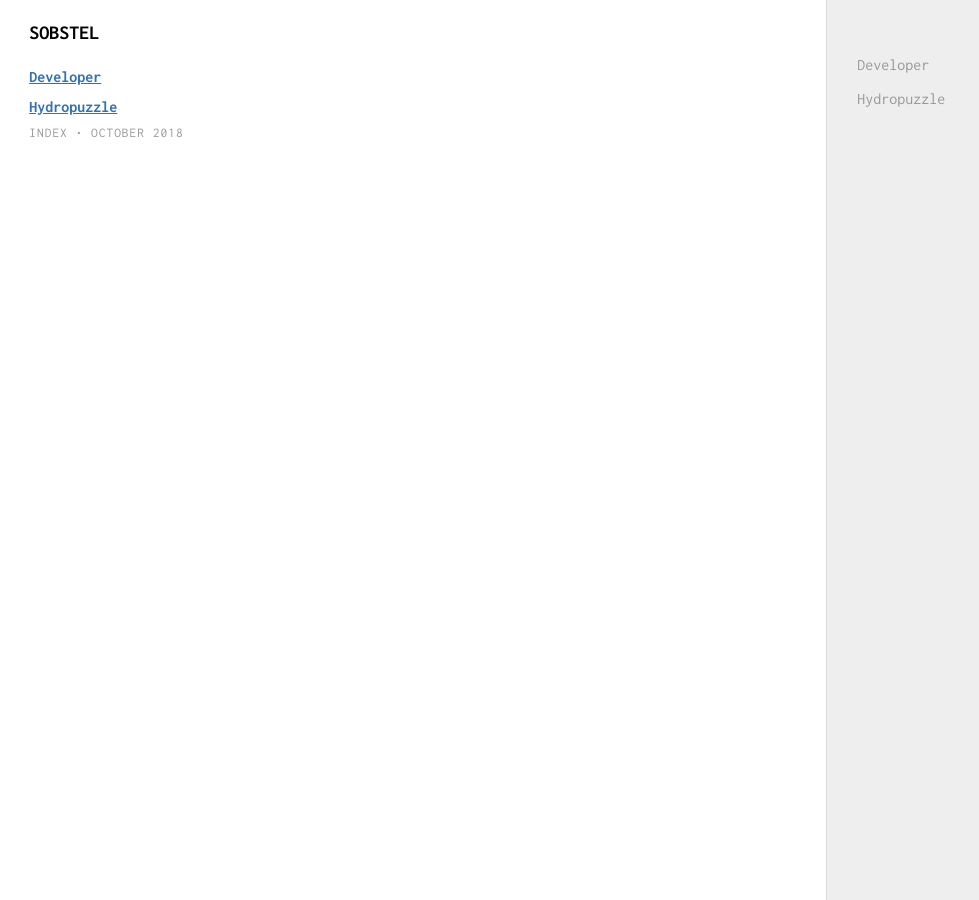
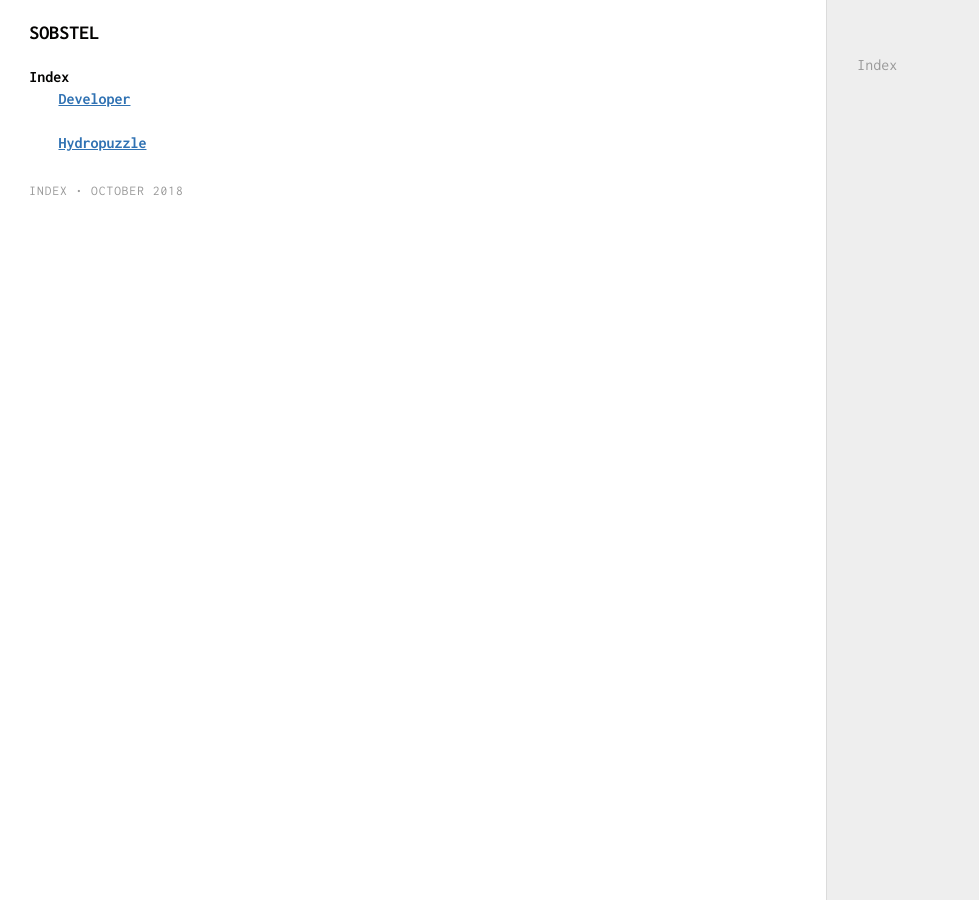
Before and after one commit to sobstel/sobstel.github.com, a Jekyll site: the page built from index.html, in a window 1280 px wide. Shown: the whole page, without its empty margins (0-979 px from the left). Built offline with Jekyll 4.4.1, drawn with Linux system fonts in a browser that asks for light colours.

```diff
--- a/index.html
+++ b/index.html
@@ -6,14 +6,15 @@ title: Sobstel
 <div class='mp' id='man'>
 
   <div class='man-navigation' style='display:none'>
-    <a href="#Developer">Developer</a>
-    <a href="#Hydropuzzle">Hydropuzzle</a>
+    <a href="#Index">Index</a>
   </div>
 
   <h1>Sobstel</h1>
-<h2 id="Developer"><a href="/dev/" title="Developer">Developer</a></h2>
+<h2 id="Index">Index</h2>
 
-<h2 id="Hydropuzzle"><a href="/hydropuzzle/" title="Hydropuzzle">Hydropuzzle</a></h2>
+<p><strong><a href="/dev/" title="Developer">Developer</a></strong></p>
+
+<p><strong><a href="/hydropuzzle/" title="Hydropuzzle">Hydropuzzle</a></strong></p>
 
 
   <ol class='man-decor man-foot man foot'>
```
Also changed, not shown: 1 other file.
